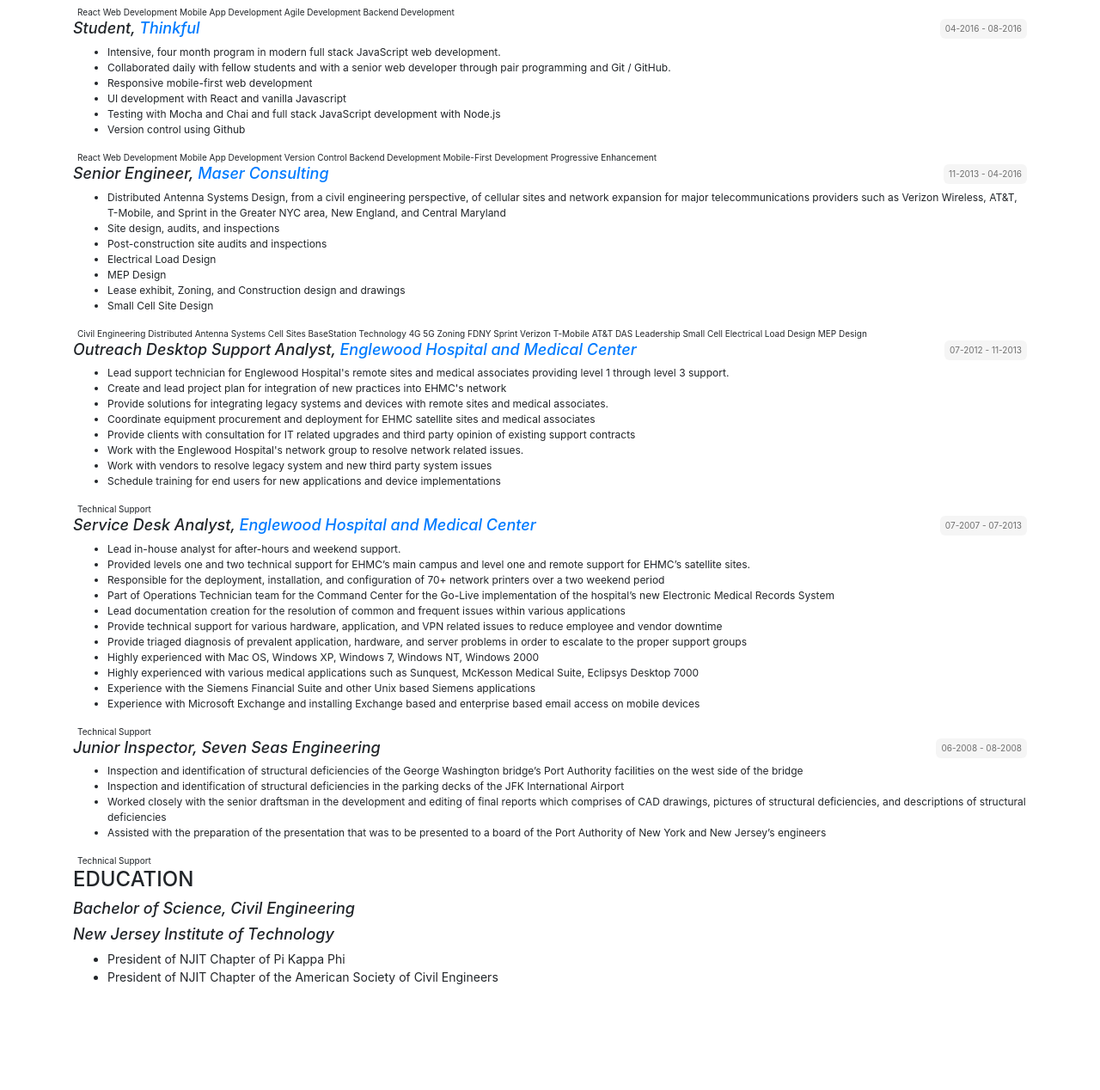
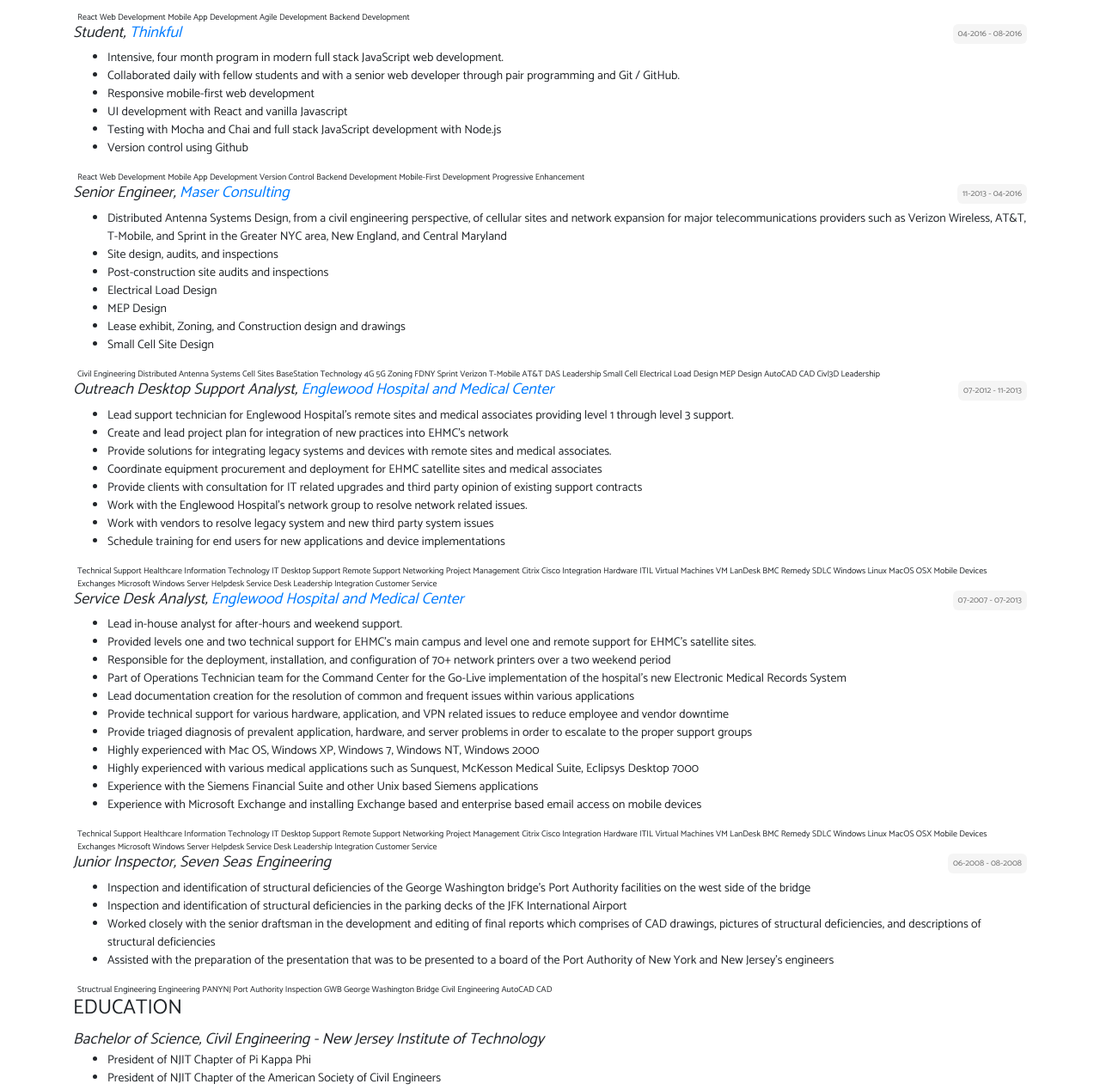
Before and after one commit to kaeside/kaeside.github.io, a website: page resume/resume.html in a window 1280 px wide. Shown: the part 731-1999 px from the top of the page at 86% size. Before the commit the page ends 1914 px from the top, so only its background shows below. Drawn offline with nearby package versions, Linux system fonts and the light colour scheme; a web font is replaced by a local one.

Commit message:
finishes styling

```diff
--- a/resume/resume.html
+++ b/resume/resume.html
@@ -16,7 +16,7 @@
     <main class="container">
         <header class="main-title">
             <h1>KAESIDE <span>IWUAGWU</span></h1>
-            <h2><span>FULL STACK WEB DEVELOPER</span></h2>
+            <h1 class="full-stack">FULL STACK WEB DEVELOPER</h1>
         </header>
         <div class="contact">
             <a href="tel:201-956-7787">C: 201-956-7787</a>
@@ -110,7 +110,7 @@
                     <li>Lease exhibit, Zoning, and Construction design and drawings</li>
                     <li>Small Cell Site Design</li>
                 </ul>
-                <span class="keywords">Civil Engineering Distributed Antenna Systems Cell Sites BaseStation Technology 4G 5G Zoning FDNY Sprint Verizon T-Mobile AT&T DAS Leadership Small Cell Electrical Load Design MEP Design</span>
+                <span class="keywords">Civil Engineering Distributed Antenna Systems Cell Sites BaseStation Technology 4G 5G Zoning FDNY Sprint Verizon T-Mobile AT&T DAS Leadership Small Cell Electrical Load Design MEP Design AutoCAD CAD Civl3D Leadership</span>
             </div>
             <div class="job">
                 <header class="job-header">
@@ -128,7 +128,7 @@
                     <li>Work with vendors to resolve legacy system and new third party system issues</li>
                     <li>Schedule training for end users for new applications and device implementations</li>
                 </ul>
-                <span class="keywords">Technical Support</span>
+                <span class="keywords">Technical Support Healthcare Information Technology IT Desktop Support Remote Support Networking Project Management Citrix Cisco Integration Hardware ITIL Virtual Machines VM LanDesk BMC Remedy SDLC Windows Linux MacOS OSX Mobile Devices Exchanges Microsoft Windows Server Helpdesk Service Desk Leadership Integration Customer Service</span>
             </div>
             <div class="job">
                 <header class="job-header">
@@ -149,7 +149,7 @@
                     <li>Experience with the Siemens Financial Suite and other Unix based Siemens applications</li>
                     <li>Experience with Microsoft Exchange and installing Exchange based and enterprise based email access on mobile devices</li>
                 </ul>
-                <span class="keywords">Technical Support</span>
+                <span class="keywords">Technical Support Healthcare Information Technology IT Desktop Support Remote Support Networking Project Management Citrix Cisco Integration Hardware ITIL Virtual Machines VM LanDesk BMC Remedy SDLC Windows Linux MacOS OSX Mobile Devices Exchanges Microsoft Windows Server Helpdesk Service Desk Leadership Integration Customer Service</span>
             </div>
             <div class="job">
                 <header class="job-header">
@@ -163,16 +163,17 @@
                     <li>Worked closely with the senior draftsman in the development and editing of final reports which comprises of CAD drawings, pictures of structural deficiencies, and descriptions of structural deficiencies</li>
                     <li>Assisted with the preparation of the presentation that was to be presented to a board of the Port Authority of New York and New Jersey’s engineers</li>
                 </ul>
-                <span class="keywords">Technical Support</span>
+                <span class="keywords">Structrual Engineering Engineering PANYNJ Port Authority Inspection GWB George Washington Bridge Civil Engineering AutoCAD CAD</span>
             </div>
         </div>
         <div class="education">
             <header class="title">
                 <h2>EDUCATION</h2>
             </header>
-            <div class="school">
-                <h3>Bachelor of Science, <span>Civil Engineering</span></h3>
-                <h3>New Jersey Institute of Technology</h3>
+            <div class="institution">
+                <header>
+                    <div class="degree">Bachelor of Science, <span>Civil Engineering</span> - New Jersey Institute of Technology</div>
+                </header>
                 <ul>
                     <li>President of NJIT Chapter of Pi Kappa Phi</li>
                     <li>President of NJIT Chapter of the American Society of Civil Engineers</li>
--- a/scss/resume.scss
+++ b/scss/resume.scss
@@ -1,4 +1,4 @@
-@import "https://fonts.googleapis.com/css?family=Amiko Catamaran";
+@import "https://fonts.googleapis.com/css?family=Amiko|Catamaran";
 
 $link-font-size: 10px;
 $content-padding: 5px;
@@ -19,6 +19,7 @@
 
 * {
     box-sizing: border-box;
+    font-family: $catamaran;
 }
 html {
     min-width: 320px;
@@ -29,12 +30,12 @@
     @include title-font-size($title-font-size);
 }
 
-.school > h3 {
+.institution > h3 {
     font-size: 18px;
     font-style: italic;
 }
 
-.school > ul, p {
+.institution > ul, p {
     font-size: 14px;
 }
 
@@ -52,12 +53,8 @@
             align-items: flex-start;
             margin: 0;
         }
-        h2 {
-            align-items: flex-end;
-            margin: 0;
-            span {
-                @include title-font-size($title-font-size);
-            }
+        .full-stack {
+            font-weight: bold;
         }
     }
 
@@ -81,10 +78,13 @@
         }
     }
     .about-me {
-        color: $grey;
         margin: 1em 0;
         h2 {
             @include title-font-size($title-font-size);
+            color: black;
+        }
+        p {
+            color: $grey;
         }
     }
     .skills {
@@ -94,7 +94,8 @@
                 font-size: 16px;
             }
             .skillset-keywords {
-                font-size: 10px
+                font-size: 10px;
+                padding-left: 10px;
             }
         }
     }
@@ -103,8 +104,6 @@
             font-size: 18px;
         }
     }
-}
-
     .job {
         .job-header {
             // display: flex;
@@ -125,7 +124,7 @@
         }
         ul {
             li {
-            font-size: 12px;
+                font-size: 14px;
             }
         }
 
@@ -136,3 +135,18 @@
             @include content-padding($content-padding);
         }
     }
+
+    .education {
+        .institution {
+            header {
+                display: flex;
+                font-size: 18px;
+                font-style: italic;
+            }
+            ul {
+
+            }
+
+        }
+    }
+}
```
Also changed, not shown: css/resume.css, 1 other file. Lines whose indentation alone changed are shown as unchanged.
